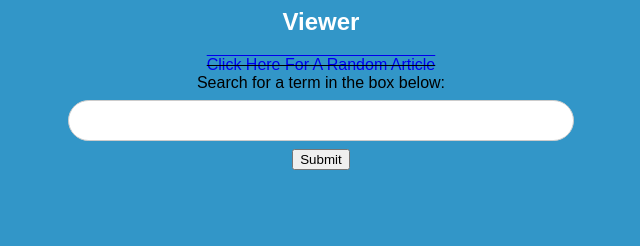
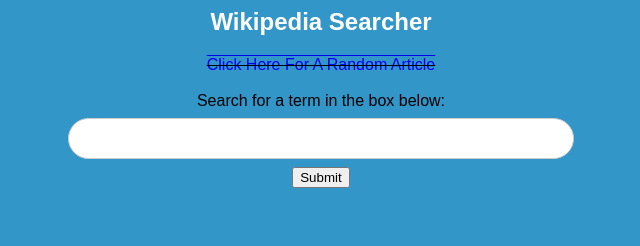
Before and after one commit to dickorydock/wikipediareader, a plain HTML site: page index.html in a window 1280 px wide. Shown: the whole page, without its empty margins (319-959 px from the left). Drawn offline with nearby package versions, Linux system fonts and the light colour scheme.

Commit message:
adding major revision

```diff
--- a/index.html
+++ b/index.html
@@ -10,18 +10,18 @@
 
 <div class="container-fluid quotebox">
   <div class = "row text-center  ">
-    <h2> Viewer</h2>
+    <h2> Wikipedia Searcher</h2>
   </div>
   <div class ="randomClick">
      <a href="https://en.wikipedia.org/wiki/Special:Random" target="blank">Click Here For A Random Article</a></div>
     <div id="searchInstructions">
+      <br/>
       Search for a term in the box below:
     </div>
     <form id="submitForm">
     <input type="text" name="searchtext" id="searchtext" ></input>
     <input type="submit" name="formbutton" value="Submit" ></input>
     </form>
-    <div id="printjson"></div>
     <div id="testBox"></div>
 
 
```
